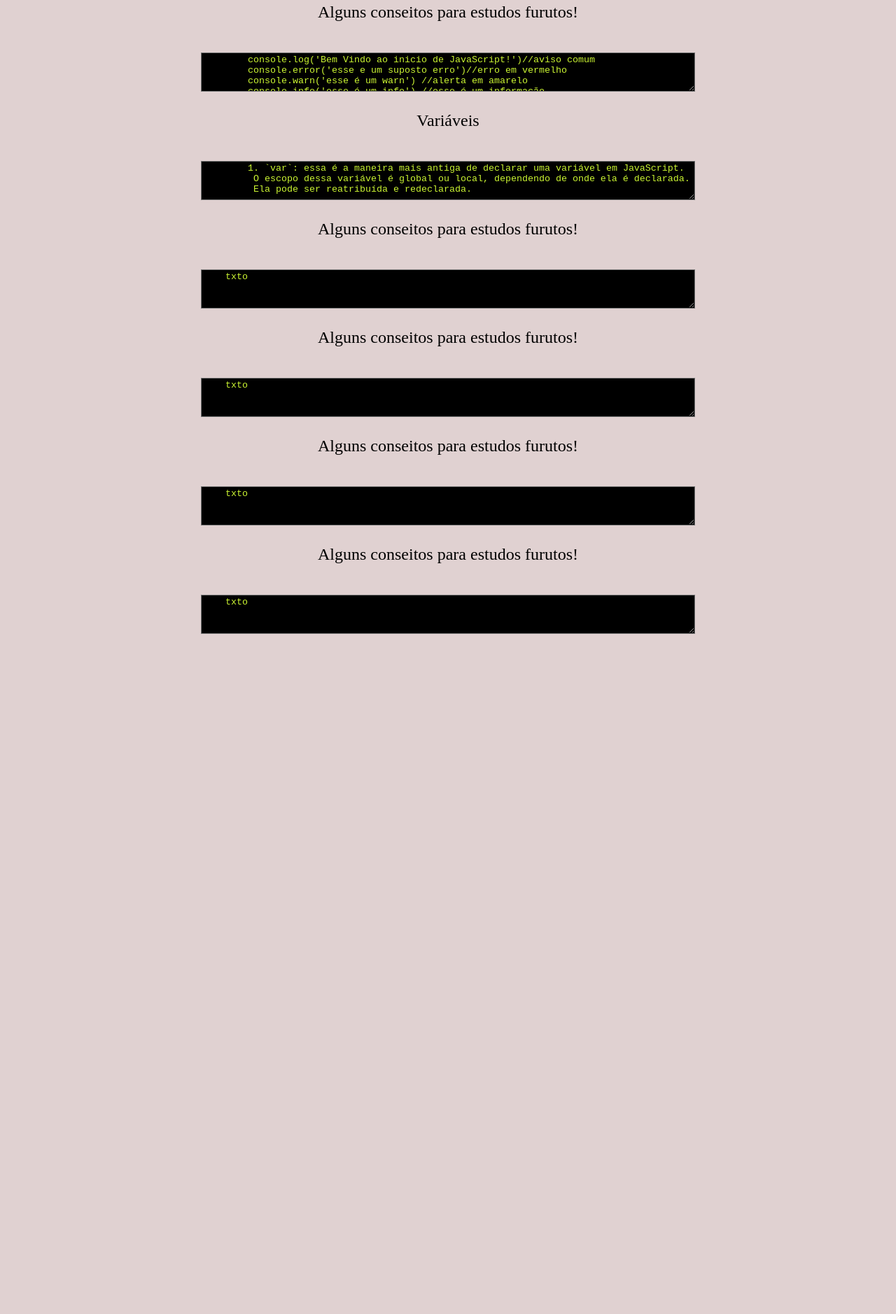
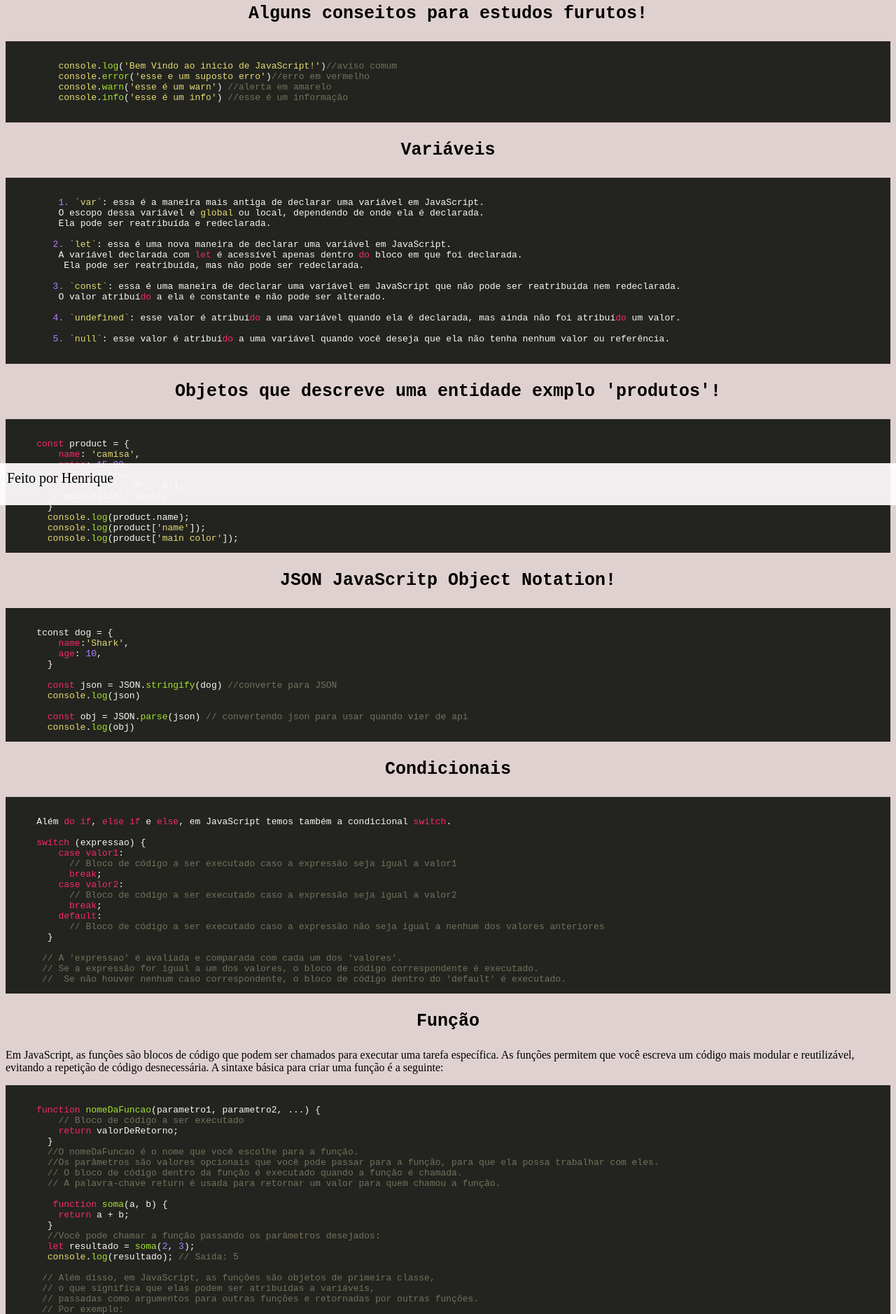
Before and after one commit to bkhenrique/faculdade-estacio, a plain HTML site: page js/index.html in a window 1280 px wide. Shown: the part 78-1956 px from the top of the page at 70% size. Before the commit the page ends 996 px from the top, so only its background shows below. Drawn offline with nearby package versions, Linux system fonts and the light colour scheme; a script that the page names is missing.

Commit message:
js contribuição

```diff
--- a/js/criar-editor.css
+++ b/js/criar-editor.css
@@ -2,30 +2,20 @@
     margin: 0px;
     background-color: rgb(224, 209, 209);
 }
-p{
+h3{
     text-align: center;
-    font-size: x-large;
+    font-size: 25px;
+    font-family: 'Courier New', Courier, monospace;
 }
-
-.texto-codigo{
-    width: 700px;
-    height: auto;
-    margin-top: 20px;
-    background-color: black;
-
-    color: rgb(203, 245, 50);
-}
-.centro-codigo{
-    display: flex;
-   justify-content: center;
-
-
-}
-.bloco-codigo{
-   width: max-content;
-   flex-direction: row;
-
-}
-textarea {
-    text-align: left;
+footer {
+    position: fixed;
+    left: 0;
+    bottom: 0;
+    width: 100%;
+    background-color: #fffdfdee;
+    padding: 10px;
+    height: 40px;
   }
+texto-footer{
+ font-size: 20px;
+  }
--- a/js/index.html
+++ b/js/index.html
@@ -7,6 +7,8 @@
     <meta name="viewport" content="width=device-width, initial-scale=1.0">
     <title>Js Modulos</title>
     <link rel="stylesheet" href="./criar-editor.css">
+    <link rel="stylesheet"href="//cdnjs.cloudflare.com/ajax/libs/highlight.js/11.7.0/styles/monokai-sublime.min.css">
+<script src="//cdnjs.cloudflare.com/ajax/libs/highlight.js/11.7.0/highlight.min.js"></script>
 </head>
 
 <body>
@@ -14,17 +16,17 @@
         <h1 style="text-align: center;">JavaScript</h1>
     </header>
 
-    <p>Alguns conseitos para estudos furutos!</p>
     <section class="centro-codigo">
         <div class="bloco-codigo">
-            <textarea class="autosize texto-codigo" style="height: 50px;" name="" id="" cols="30" rows="10" readonly>
+            <h3>Alguns conseitos para estudos furutos!</h3>
+            <pre><code class="monokai-sublime" >
         console.log('Bem Vindo ao inicio de JavaScript!')//aviso comum
         console.error('esse e um suposto erro')//erro em vermelho
         console.warn('esse é um warn') //alerta em amarelo
         console.info('esse é um info') //esse é um informação
-    </textarea>
-    <p>Variáveis</p>
-    <textarea class="autosize texto-codigo" style="height: 50px;" name="" id="" cols="30" rows="10" readonly>
+    </code></pre>
+    <h3>Variáveis</h3>
+    <pre><code class="monokai-sublime" >
         1. `var`: essa é a maneira mais antiga de declarar uma variável em JavaScript.
         O escopo dessa variável é global ou local, dependendo de onde ela é declarada.
         Ela pode ser reatribuída e redeclarada.
@@ -39,31 +41,128 @@
        4. `undefined`: esse valor é atribuído a uma variável quando ela é declarada, mas ainda não foi atribuído um valor.
 
        5. `null`: esse valor é atribuído a uma variável quando você deseja que ela não tenha nenhum valor ou referência.
-    </textarea>
-    <p>Alguns conseitos para estudos furutos!</p>
-    <textarea class="autosize texto-codigo" style="height: 50px;" name="" id="" cols="30" rows="10" readonly>
-    txto
-    </textarea>
-    <p>Alguns conseitos para estudos furutos!</p>
-    <textarea class="autosize texto-codigo" style="height: 50px;" name="" id="" cols="30" rows="10" readonly>
-    txto
-    </textarea>
-    <p>Alguns conseitos para estudos furutos!</p>
-    <textarea class="autosize texto-codigo" style="height: 50px;" name="" id="" cols="30" rows="10" readonly>
-    txto
-    </textarea>
-    <p>Alguns conseitos para estudos furutos!</p>
-    <textarea class="autosize texto-codigo" style="height: 50px;" name="" id="" cols="30" rows="10" readonly>
-    txto
-    </textarea>
+
+</code></pre>
+<h3>Objetos que descreve uma entidade exmplo 'produtos'!</h3>
+<pre><code class="monokai-sublime" >
+    const product = {
+        name: 'camisa',
+        price: 15.99,
+        inStock: true,
+        sizes: ['P', 'M', 'G'],
+        'main color':'azul',
+      }
+      console.log(product.name);
+      console.log(product['name']);
+      console.log(product['main color']);
+</code></pre>
+<h3>JSON JavaScritp Object Notation!</h3>
+<pre><code class="hljs javascript" >
+    tconst dog = {
+        name:'Shark',
+        age: 10,
+      }
+
+      const json = JSON.stringify(dog) //converte para JSON
+      console.log(json)
+
+      const obj = JSON.parse(json) // convertendo json para usar quando vier de api
+      console.log(obj)
+</code></pre>
+<h3>Condicionais</h3>
+<p></p>
+<pre><code class="hljs javascript" >
+    Além do if, else if e else, em JavaScript temos também a condicional switch.
+
+    switch (expressao) {
+        case valor1:
+          // Bloco de código a ser executado caso a expressão seja igual a valor1
+          break;
+        case valor2:
+          // Bloco de código a ser executado caso a expressão seja igual a valor2
+          break;
+        default:
+          // Bloco de código a ser executado caso a expressão não seja igual a nenhum dos valores anteriores
+      }
+
+     // A 'expressao' é avaliada e comparada com cada um dos 'valores'.
+     // Se a expressão for igual a um dos valores, o bloco de código correspondente é executado.
+     //  Se não houver nenhum caso correspondente, o bloco de código dentro do 'default' é executado.
+</code></pre>
+
+<h3>Função </h3>
+<p>Em JavaScript, as funções são blocos de código que podem ser chamados para executar uma tarefa específica. As funções permitem que você escreva um código mais modular e reutilizável, evitando a repetição de código desnecessária.
+
+    A sintaxe básica para criar uma função é a seguinte:</p>
+<pre><code class="hljs javascript" >
+    function nomeDaFuncao(parametro1, parametro2, ...) {
+        // Bloco de código a ser executado
+        return valorDeRetorno;
+      }
+      //O nomeDaFuncao é o nome que você escolhe para a função.
+      //Os parâmetros são valores opcionais que você pode passar para a função, para que ela possa trabalhar com eles.
+      // O bloco de código dentro da função é executado quando a função é chamada.
+      // A palavra-chave return é usada para retornar um valor para quem chamou a função.
+
+       function soma(a, b) {
+        return a + b;
+      }
+      //Você pode chamar a função passando os parâmetros desejados:
+      let resultado = soma(2, 3);
+      console.log(resultado); // Saída: 5
+
+     // Além disso, em JavaScript, as funções são objetos de primeira classe,
+     // o que significa que elas podem ser atribuídas a variáveis,
+     // passadas como argumentos para outras funções e retornadas por outras funções.
+     // Por exemplo:
+
+let minhaFuncao = function(parametro) {
+    // Bloco de código a ser executado
+  }
+
+  function executaFuncao(funcao, parametro) {
+    return funcao(parametro);
+  }
+
+  let resultado = executaFuncao(minhaFuncao, "Hello World");
+  console.log(resultado);
+
+ // Nesse exemplo, a função executaFuncao recebe como argumentos outra função e um parâmetro.
+ // Ela executa a função passada e retorna o resultado.]
+ //  A variável minhaFuncao armazena uma função anônima que recebe um parâmetro e executa um bloco de código.
+ //  Quando minhaFuncao é passada como argumento para executaFuncao, ela é executada com o parâmetro "Hello World".
+ //  O resultado é armazenado na variável resultado e exibido no console.
+
+</code></pre>
+
+<h3>Alguns conseitos para estudos furutos!</h3>
+<p></p>
+<pre><code class="hljs javascript" >
+
+</code></pre>
+<p></p>
+<h3>Alguns conseitos para estudos furutos!</h3>
+<pre><code class="hljs javascript" >
+
+</code></pre>
+<p></p>
+<h3>Alguns conseitos para estudos furutos!</h3>
+<pre><code class="hljs javascript" >
+
+</code></pre>
+
+
+   <footer >
+    <texto-footer>Feito por Henrique
+        <b></b>
+    </texto-footer>
+   </footer>
 
 
 </section>
-<script src="https://cdnjs.cloudflare.com/ajax/libs/autosize.js/4.0.2/autosize.min.js"></script>
 <script>
-    autosize(document.querySelectorAll('.autosize'));
+    hljs.highlightAll();
   </script>
 
-<script src="https://cdnjs.cloudflare.com/ajax/libs/autosize.js/4.0.2/autosize.min.js"></script>
 </body>
 </html>
```
Also changed, not shown: js/JavaScript.js (+40 -13 lines), js/teste.css (added). Lines whose indentation alone changed are shown as unchanged.
